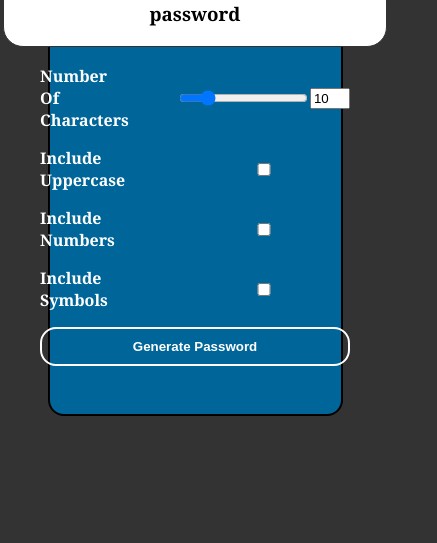
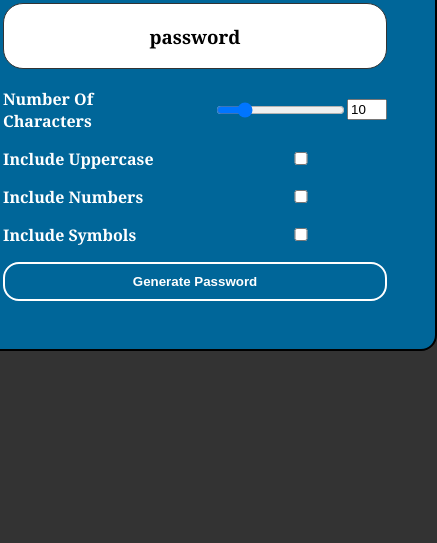
Before and after one commit to ravimengal/PasswordGenerator, a plain HTML site: page index.html in a window 390 px wide. Shown: the part 301-844 px from the top of the page, 437 px wide, since content can reach past the window. Drawn offline with Linux system fonts and the light colour scheme.

Commit message:
Update style.css

```diff
--- a/style.css
+++ b/style.css
@@ -78,7 +78,9 @@ label {
 @media only screen and (max-width: 768px)
 {
     .container{
-        width :50%;
+        width :100%;
+        height : 100%;
+
 
     }
 
```
